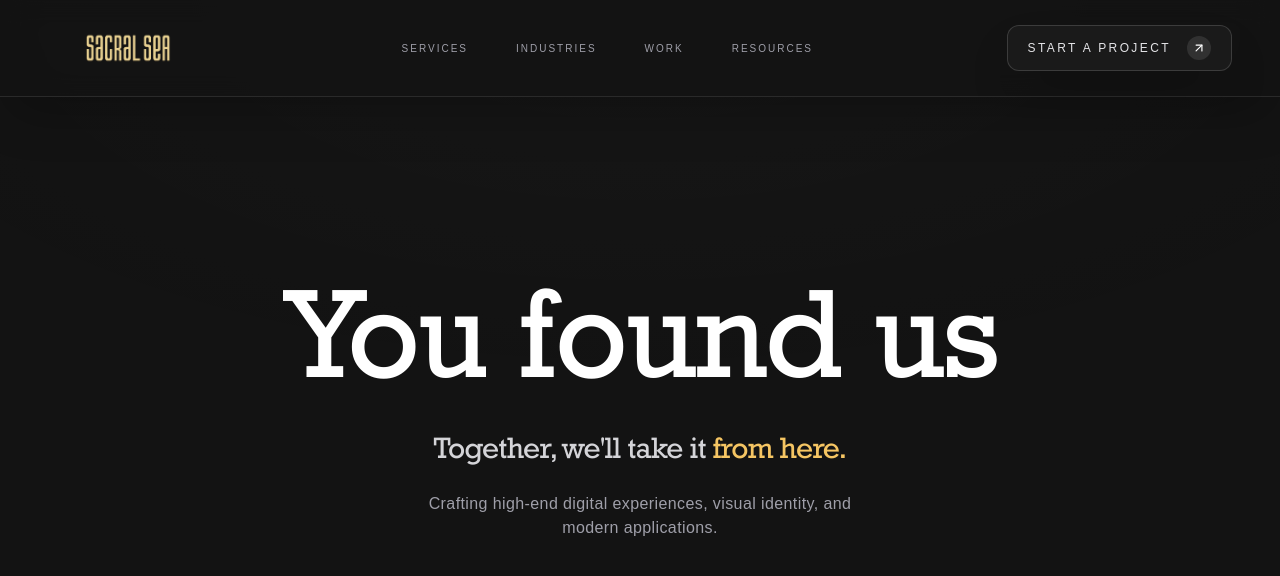
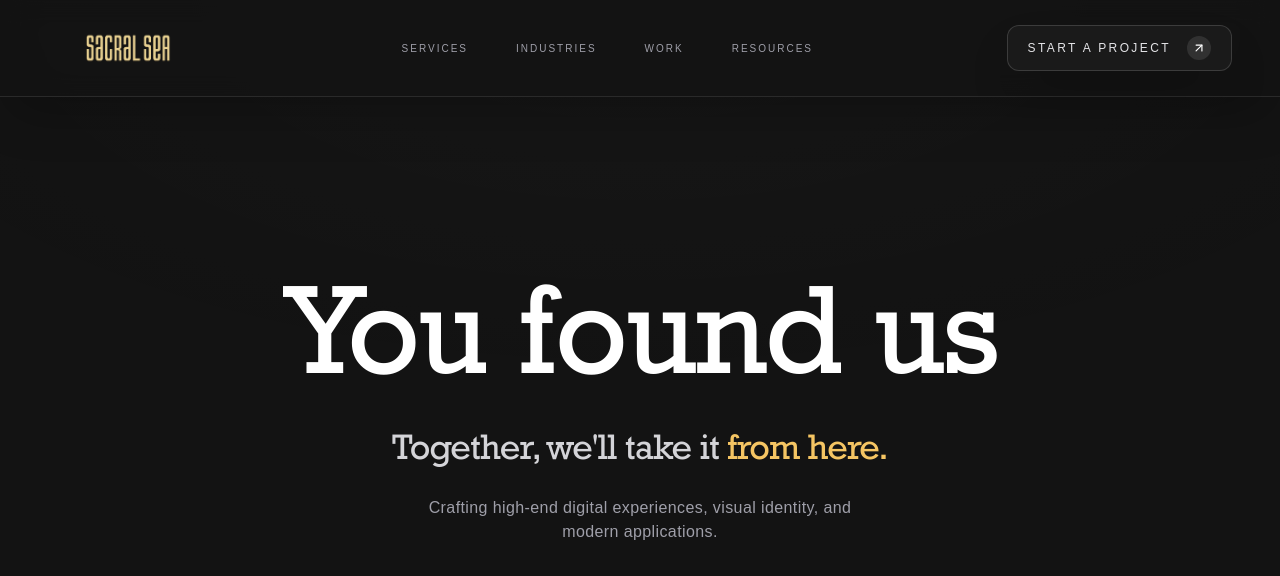
Before and after one commit to abhishek2001panwar/sacralsea, a Next.js app: page / in a window 1280 px wide. Shown: the top 576 px of the page. Built offline with nearby package versions, Linux system fonts and the light colour scheme.

Commit message:
adds new heading

```diff
--- a/app/components/sections/heronew.tsx
+++ b/app/components/sections/heronew.tsx
@@ -161,7 +161,7 @@ export default function CinematicHero() {
               initial={{ opacity: 0, y: 15 }}
               animate={{ opacity: 1, y: 0 }}
               transition={{ delay: 0.6, duration: 0.8, ease: EASE }}
-              className="text-xl sm:text-2xl md:text-3xl text-zinc-300 font-light tracking-tight leading-snug"
+              className="text-xl sm:text-2xl md:text-4xl text-zinc-300 font-light tracking-tight leading-snug"
             >
               Together, we&apos;ll take it{' '}
               <span className="text-[#f5c563] font-normal">from here.</span>
```
